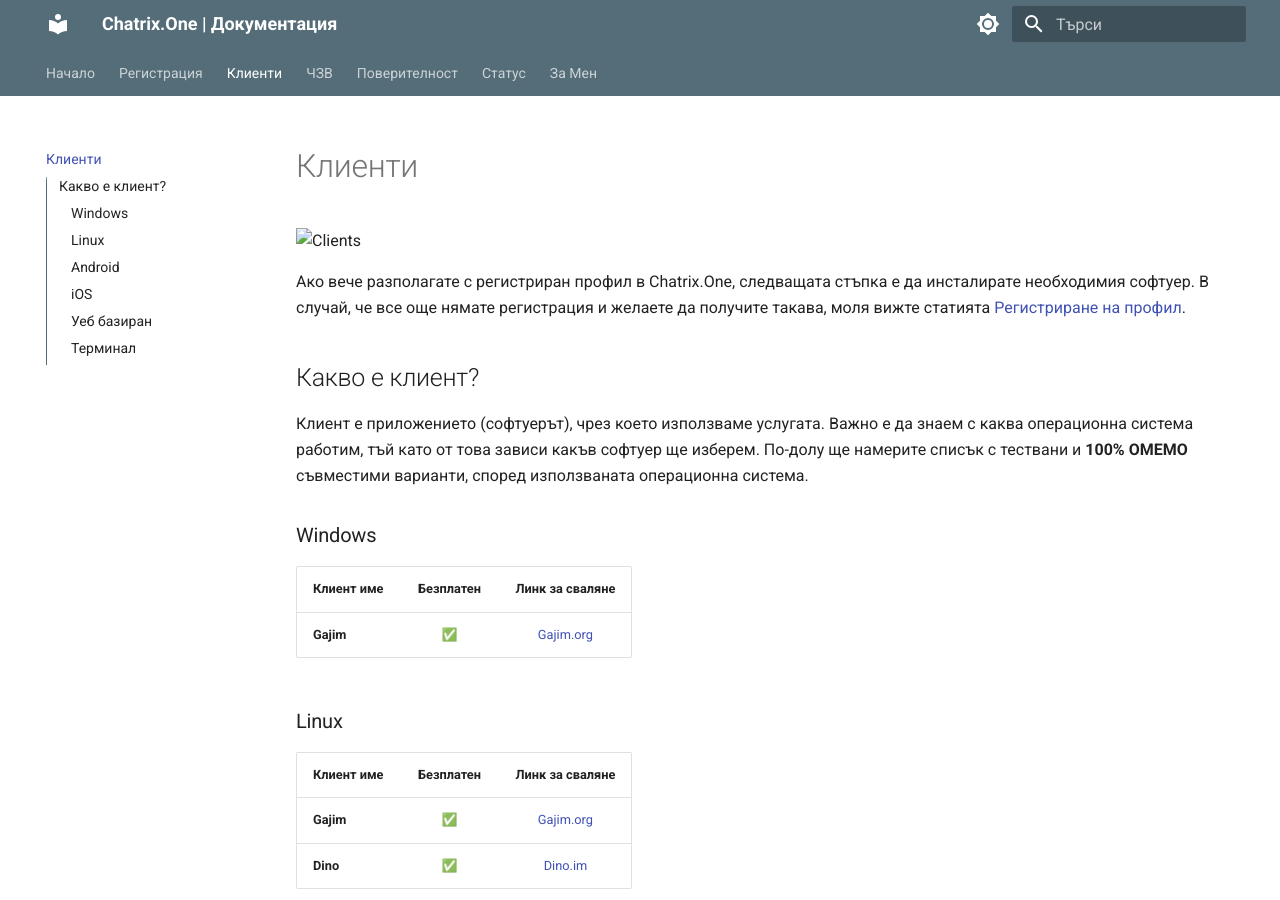
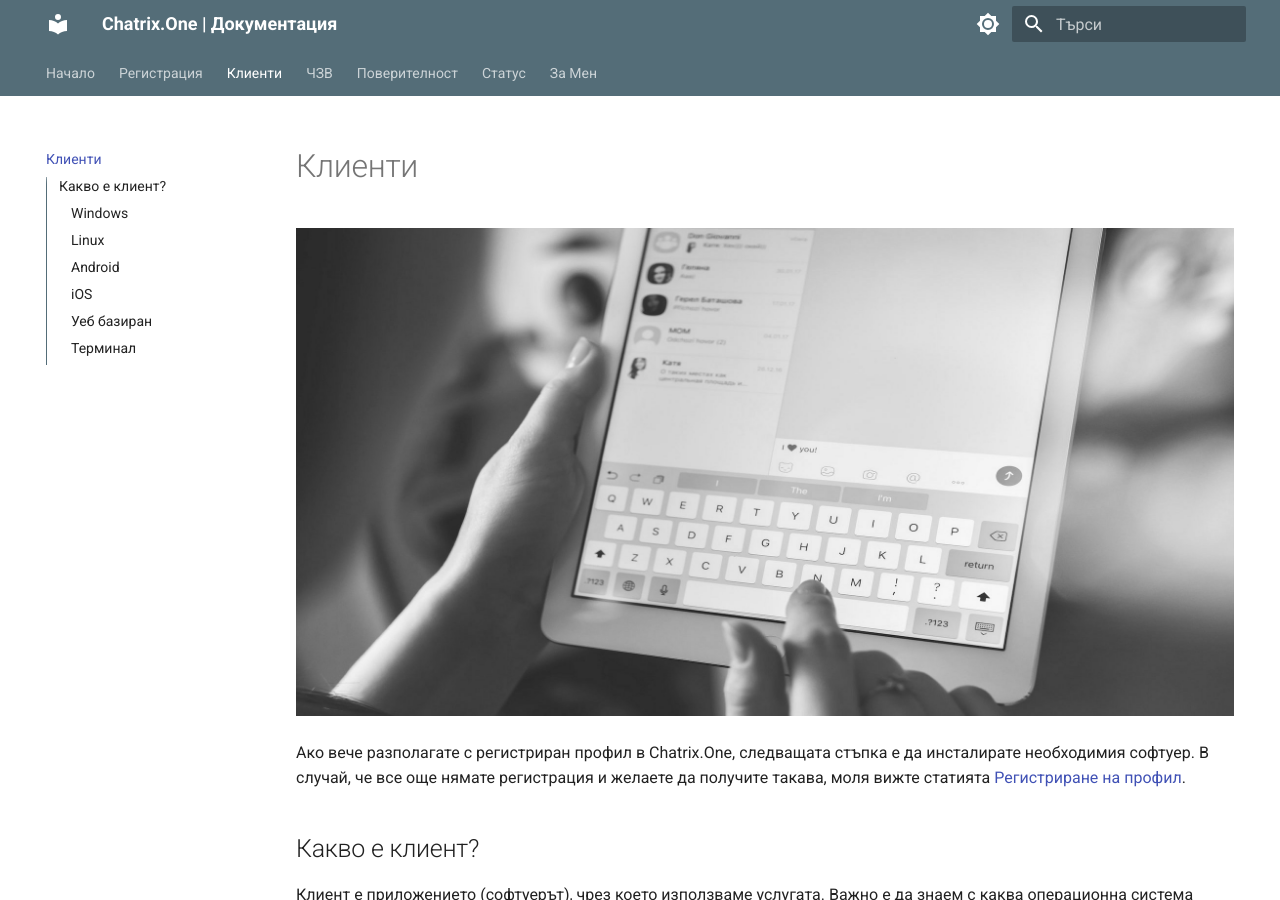
Before and after one commit to MrEddX/docs.chatrix.one, an MkDocs documentation site: the page built from docs/клиенти.md, in a window 1280 px wide and 900 px high. Built offline with MkDocs 1.6.1 and Material for MkDocs 9.7.7, drawn with Linux system fonts in a browser that asks for light colours.

Commit message:
Post Clients: Fix  Picture

```diff
--- a/docs/клиенти.md
+++ b/docs/клиенти.md
@@ -1,6 +1,6 @@
 # Клиенти
 
-![Clients](img/clients.png)
+![Клиенти](resources/img/clients.png)
 
 Ако вече разполагате с регистриран профил в Chatrix.One, следващата стъпка е да инсталирате необходимия софтуер. В случай, че все още нямате регистрация и желаете да получите такава, моля вижте статията [Регистриране на профил](https://docs.chatrix.one/регистрация/).
 
```
